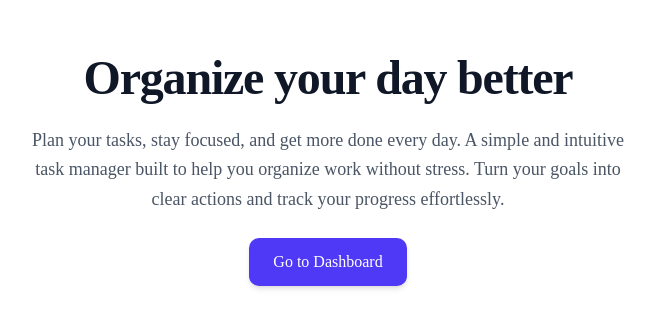
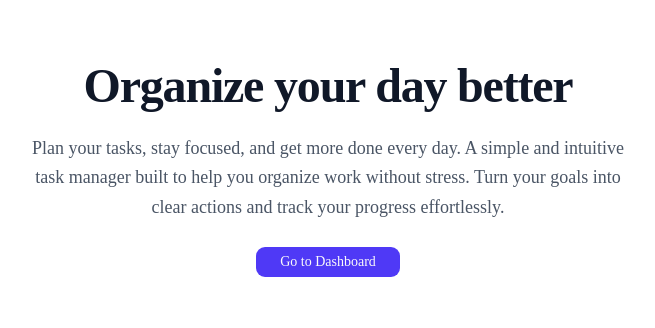
Before and after one commit to houssamelbadaoui/Next.js-Task-manager, a Next.js app: page / in a window 1280 px wide. Shown: the part 230-558 px from the top of the page, without its empty margins (312-967 px from the left). Built offline with nearby package versions, Linux system fonts and the light colour scheme.

Commit message:
Add Link from main page to Dashboard

```diff
--- a/src/app/page.tsx
+++ b/src/app/page.tsx
@@ -1,3 +1,6 @@
+import Link from "next/link";
+import { Button } from "@/components/ui/button";
+
 export default function Home() {
   return (
     <main className="min-h-screen flex items-center justify-center bg-grandient-to-br from-white via-gray-50 to-indigo-100">
@@ -11,9 +14,11 @@ export default function Home() {
           stress. Turn your goals into clear actions and track your progress
           effortlessly.
         </p>
-        <button className="bg-indigo-600 text-white px-6 py-3 rounded-lg font-medium hover:bg-indigo-700 transition duration-200 shadow-md hover:shadow-lg">
-          Go to Dashboard
-        </button>
+        <Link href="/dashboard">
+          <Button className="bg-indigo-600 font-medium px-6 py-3 hover:bg-indigo-700 ">
+            Go to Dashboard
+          </Button>
+        </Link>
       </div>
     </main>
   );
```
